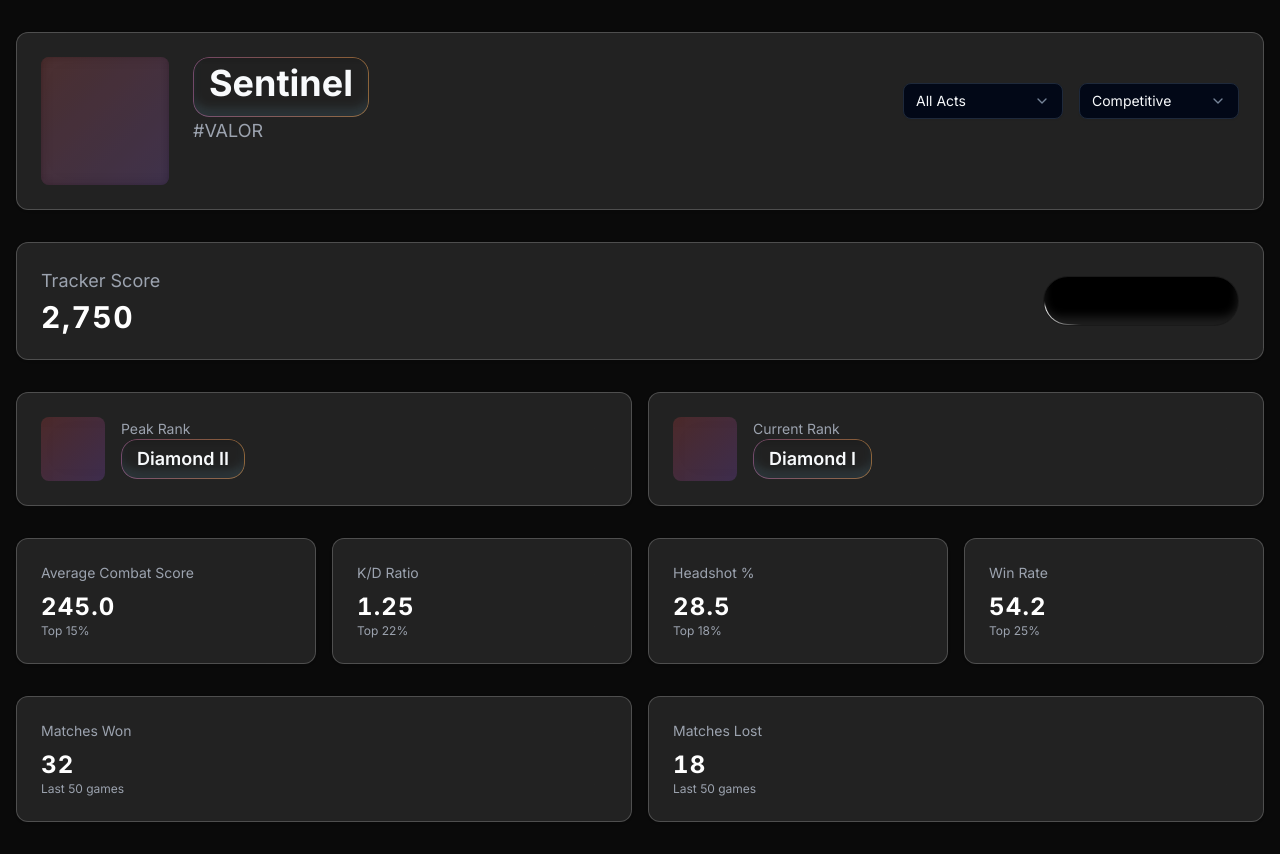
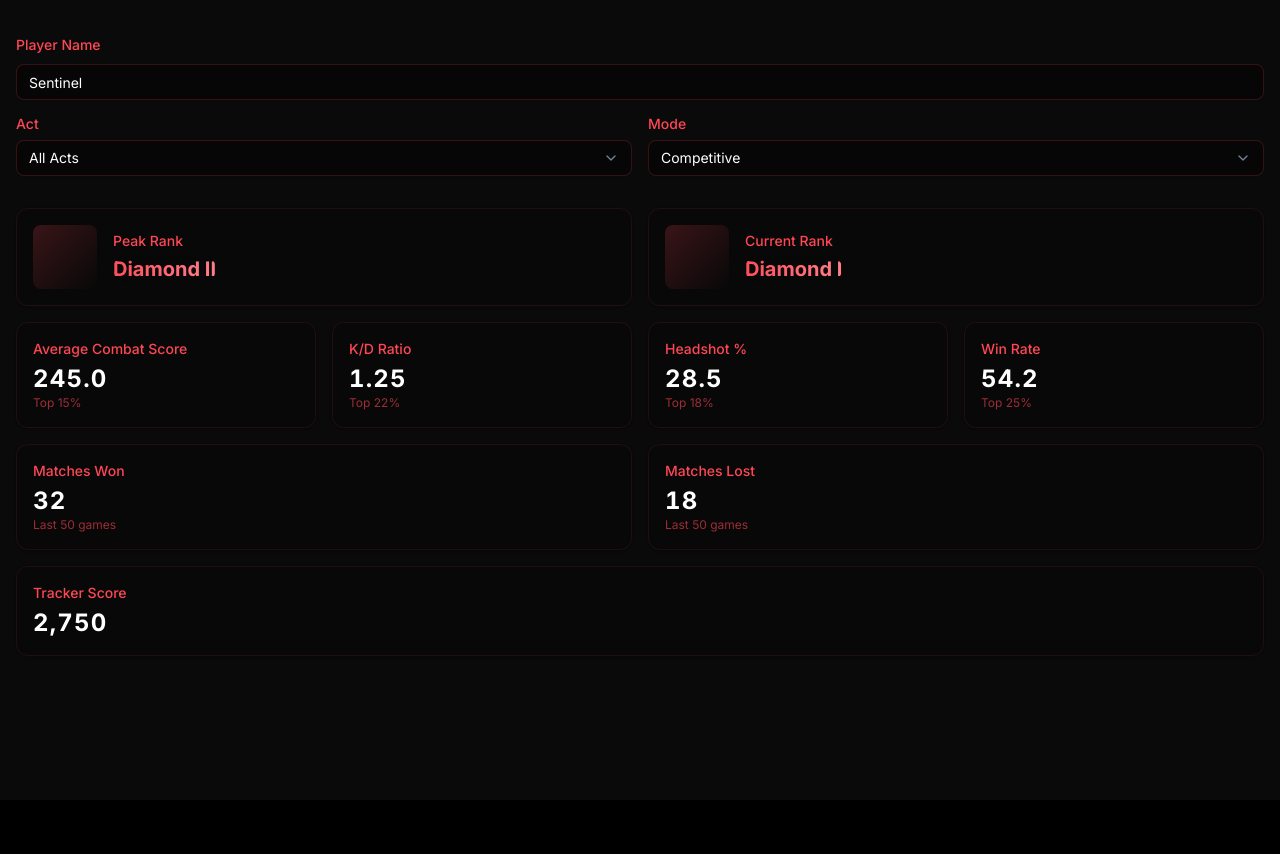
Before and after one commit to braac/nexus, a Next.js app: page /valorant/stats in a window 1280 px wide. After the commit the page ends 800 px from the top, so only its background shows below. Built offline with nearby package versions, Linux system fonts and the light colour scheme.

Commit message:
update valorant stats page

```diff
--- a/components/valorant/ValorantStats.tsx
+++ b/components/valorant/ValorantStats.tsx
@@ -2,121 +2,116 @@ import { Card, CardContent } from "@/components/ui/card";
 import {
   Select,
   SelectContent,
+  SelectGroup,
   SelectItem,
   SelectTrigger,
   SelectValue,
 } from "@/components/ui/select";
-import AnimatedGradientText from "@/components/ui/animated-gradient-text";
+import { GradientText } from "@/components/ui/gradient-text";
 import NumberTicker from "@/components/ui/number-ticker";
-import ShimmerButton from "@/components/ui/shimmer-button";
+import { Input } from "@/components/ui/input";
+import { Label } from "@/components/ui/label";
 
 export default function ValorantStats() {
   return (
-    <div className="min-h-screen relative overflow-hidden">
-      {/* Background animations - similar to homepage */}
-      <div className="fixed inset-0 -z-10">
-        <div className="absolute inset-0 animate-gradient bg-gradient-dark" />
-        <div
-          className="absolute inset-0 animate-gradient opacity-30 bg-[radial-gradient(circle_at_50%_50%,rgba(75,75,75,0.3),transparent_70%)]"
-          style={{ animationDelay: '-5s' }}
-        />
-        <div
-          className="absolute inset-0 animate-gradient opacity-20 bg-[radial-gradient(circle_at_0%_0%,rgba(100,100,100,0.2),transparent_50%)]"
-          style={{ animationDelay: '-10s' }}
-        />
-      </div>
+    <main className="flex min-h-screen flex-col relative overflow-hidden">
+      {/* Background with multiple gradient layers */}
+      <div className="relative flex place-items-center before:absolute before:h-[300px] before:w-[480px] before:-translate-x-1/2 before:rounded-full before:bg-gradient-radial before:from-red-600 before:to-transparent before:blur-2xl before:content-[''] after:absolute after:-z-20 after:h-[180px] after:w-[240px] after:translate-x-1/3 after:bg-gradient-conic after:from-red-900 after:via-red-700 after:blur-2xl after:content-[''] before:dark:bg-gradient-to-br before:dark:from-transparent before:dark:to-red-700 before:dark:opacity-10 after:dark:from-red-900 after:dark:via-[#ff4655] after:dark:opacity-40 before:lg:h-[360px] z-[-1]" />
+
+      <div className="fixed inset-0 -z-10 bg-gradient-to-b from-[#1a0000] via-black to-black opacity-90" />
 
       <div className="container mx-auto px-4 py-8">
-        {/* Profile Card */}
-        <Card className="mb-8 bg-white/10 backdrop-blur-xl border-white/20 overflow-hidden">
-          <CardContent className="p-6">
-            <div className="flex items-start gap-6">
-              {/* Player Card */}
-              <div className="relative size-32 rounded-lg bg-gradient-to-br from-red-500/20 to-purple-500/20 backdrop-blur-sm">
-                <div className="absolute inset-0 bg-black/20 rounded-lg" />
-              </div>
+        {/* Controls Section */}
+        <div className="mb-8 flex flex-col gap-4">
+          {/* Player Name Input */}
+          <div className="space-y-2">
+            <Label htmlFor="playerName" className="text-[#ff4655]">Player Name</Label>
+            <Input
+              id="playerName"
+              placeholder="Enter player name"
+              className="bg-black/40 border-[#ff4655]/20 text-white placeholder:text-[#ff4655]/40
+                focus-visible:border-[#ff4655]/50 focus-visible:ring-[#ff4655]/20"
+              defaultValue="Sentinel"
+            />
+          </div>
 
-              {/* Profile Info */}
-              <div className="flex-1">
-                <div className="flex items-center justify-between">
-                  <div>
-                    <AnimatedGradientText>
-                      <h1 className="text-4xl font-bold mb-2">Sentinel</h1>
-                    </AnimatedGradientText>
-                    <p className="text-gray-400 text-lg">#VALOR</p>
-                  </div>
+          {/* Filters Row */}
+          <div className="flex gap-4">
+            <div className="flex-1">
+              <Label htmlFor="act" className="text-[#ff4655] block mb-2">Act</Label>
+              <Select defaultValue="all">
+                <SelectTrigger
+                  id="act"
+                  className="w-full bg-black/40 border-[#ff4655]/20 text-white
+                    focus:border-[#ff4655]/50 focus:ring-[#ff4655]/20"
+                >
+                  <SelectValue placeholder="Select act" />
+                </SelectTrigger>
+                <SelectContent className="bg-[#0F1923] border-[#ff4655]/20">
+                  <SelectGroup>
+                    <SelectItem value="all" className="text-white focus:bg-[#ff4655]/20 focus:text-white">All Acts</SelectItem>
+                    <SelectItem value="current" className="text-white focus:bg-[#ff4655]/20 focus:text-white">Episode 7 Act 3</SelectItem>
+                    <SelectItem value="previous" className="text-white focus:bg-[#ff4655]/20 focus:text-white">Episode 7 Act 2</SelectItem>
+                  </SelectGroup>
+                </SelectContent>
+              </Select>
+            </div>
 
-                  {/* Filters */}
-                  <div className="flex gap-4">
-                    <Select defaultValue="all">
-                      <SelectTrigger className="w-40">
-                        <SelectValue placeholder="Select act" />
-                      </SelectTrigger>
-                      <SelectContent>
-                        <SelectItem value="all">All Acts</SelectItem>
-                        <SelectItem value="current">Episode 7 Act 3</SelectItem>
-                        <SelectItem value="previous">Episode 7 Act 2</SelectItem>
-                      </SelectContent>
-                    </Select>
-
-                    <Select defaultValue="comp">
-                      <SelectTrigger className="w-40">
-                        <SelectValue placeholder="Select mode" />
-                      </SelectTrigger>
-                      <SelectContent>
-                        <SelectItem value="comp">Competitive</SelectItem>
-                        <SelectItem value="unrated">Unrated</SelectItem>
-                        <SelectItem value="spike">Spike Rush</SelectItem>
-                      </SelectContent>
-                    </Select>
-                  </div>
-                </div>
-              </div>
+            <div className="flex-1">
+              <Label htmlFor="mode" className="text-[#ff4655] block mb-2">Mode</Label>
+              <Select defaultValue="comp">
+                <SelectTrigger
+                  id="mode"
+                  className="w-full bg-black/40 border-[#ff4655]/20 text-white
+                    focus:border-[#ff4655]/50 focus:ring-[#ff4655]/20"
+                >
+                  <SelectValue placeholder="Select mode" />
+                </SelectTrigger>
+                <SelectContent className="bg-[#0F1923] border-[#ff4655]/20">
+                  <SelectGroup>
+                    <SelectItem value="comp" className="text-white focus:bg-[#ff4655]/20 focus:text-white">Competitive</SelectItem>
+                    <SelectItem value="unrated" className="text-white focus:bg-[#ff4655]/20 focus:text-white">Unrated</SelectItem>
+                    <SelectItem value="spike" className="text-white focus:bg-[#ff4655]/20 focus:text-white">Spike Rush</SelectItem>
+                  </SelectGroup>
+                </SelectContent>
+              </Select>
             </div>
-          </CardContent>
-        </Card>
-
-        {/* Tracker Score */}
-        <Card className="mb-8 bg-white/10 backdrop-blur-xl border-white/20">
-          <CardContent className="p-6">
-            <div className="flex items-center justify-between">
-              <div>
-                <h2 className="text-lg text-gray-400 mb-1">Tracker Score</h2>
-                <div className="text-3xl font-bold">
-                  <NumberTicker value={2750} />
-                </div>
-              </div>
-              <ShimmerButton className="bg-red-500/10">
-                View Detailed Stats
-              </ShimmerButton>
-            </div>
-          </CardContent>
-        </Card>
+          </div>
+        </div>
 
         {/* Rank Display */}
-        <div className="mb-8 grid grid-cols-2 gap-4">
-          <Card className="bg-white/10 backdrop-blur-xl border-white/20">
-            <CardContent className="p-6">
+        <div className="grid grid-cols-2 gap-4 mb-4">
+          <Card className="bg-black/20 border-[#ff4655]/10">
+            <CardContent className="p-4">
               <div className="flex items-center gap-4">
-                <div className="h-16 w-16 rounded-lg bg-gradient-to-br from-red-500/20 to-purple-500/20" />
+                <div className="h-16 w-16 rounded-lg bg-gradient-to-br from-[#ff4655]/20 to-transparent" />
                 <div>
-                  <h3 className="text-sm text-gray-400">Peak Rank</h3>
-                  <AnimatedGradientText>
-                    <span className="text-lg font-semibold">Diamond II</span>
-                  </AnimatedGradientText>
+                  <h3 className="text-sm text-[#ff4655] font-medium mb-1">Peak Rank</h3>
+                  <GradientText
+                    colors={["#ff4655", "#ff8f98", "#ff4655"]}
+                    animationSpeed={3}
+                    className="text-xl font-bold"
+                  >
+                    Diamond II
+                  </GradientText>
                 </div>
               </div>
             </CardContent>
           </Card>
-          <Card className="bg-white/10 backdrop-blur-xl border-white/20">
-            <CardContent className="p-6">
+
+          <Card className="bg-black/20 border-[#ff4655]/10">
+            <CardContent className="p-4">
               <div className="flex items-center gap-4">
-                <div className="h-16 w-16 rounded-lg bg-gradient-to-br from-red-500/20 to-purple-500/20" />
+                <div className="h-16 w-16 rounded-lg bg-gradient-to-br from-[#ff4655]/20 to-transparent" />
                 <div>
-                  <h3 className="text-sm text-gray-400">Current Rank</h3>
-                  <AnimatedGradientText>
-                    <span className="text-lg font-semibold">Diamond I</span>
-                  </AnimatedGradientText>
+                  <h3 className="text-sm text-[#ff4655] font-medium mb-1">Current Rank</h3>
+                  <GradientText
+                    colors={["#ff4655", "#ff8f98", "#ff4655"]}
+                    animationSpeed={3}
+                    className="text-xl font-bold"
+                  >
+                    Diamond I
+                  </GradientText>
                 </div>
               </div>
             </CardContent>
@@ -124,46 +119,77 @@ export default function ValorantStats() {
         </div>
 
         {/* Stats Grid */}
-        <div className="mb-8 grid grid-cols-4 gap-4">
-          {['Average Combat Score', 'K/D Ratio', 'Headshot %', 'Win Rate'].map((stat, index) => (
-            <Card key={stat} className="bg-white/10 backdrop-blur-xl border-white/20">
-              <CardContent className="p-6">
-                <h3 className="mb-2 text-sm text-gray-400">{stat}</h3>
+        <div className="grid grid-cols-4 gap-4 mb-4">
+          {[
+            {
+              label: 'Average Combat Score',
+              value: 245.0,
+              percentile: 15
+            },
+            {
+              label: 'K/D Ratio',
+              value: 1.25,
+              percentile: 22
+            },
+            {
+              label: 'Headshot %',
+              value: 28.5,
+              percentile: 18
+            },
+            {
+              label: 'Win Rate',
+              value: 54.2,
+              percentile: 25
+            }
+          ].map((stat, index) => (
+            <Card key={stat.label} className="bg-black/20 border-[#ff4655]/10">
+              <CardContent className="p-4">
+                <h3 className="text-sm text-[#ff4655] font-medium mb-1">{stat.label}</h3>
                 <div className="text-2xl font-bold text-white">
                   <NumberTicker
-                    value={[245, 1.25, 28.5, 54.2][index]}
+                    value={stat.value}
                     decimalPlaces={index === 1 ? 2 : 1}
                   />
                 </div>
-                <p className="text-xs text-gray-400">Top {[15, 22, 18, 25][index]}%</p>
+                <p className="text-xs text-[#ff4655]/60">Top {stat.percentile}%</p>
               </CardContent>
             </Card>
           ))}
         </div>
 
         {/* Win/Loss Display */}
-        <div className="grid grid-cols-2 gap-4">
-          <Card className="bg-white/10 backdrop-blur-xl border-white/20">
-            <CardContent className="p-6">
-              <h3 className="mb-2 text-sm text-gray-400">Matches Won</h3>
+        <div className="grid grid-cols-2 gap-4 mb-4">
+          <Card className="bg-black/20 border-[#ff4655]/10">
+            <CardContent className="p-4">
+              <h3 className="text-sm text-[#ff4655] font-medium mb-1">Matches Won</h3>
               <div className="text-2xl font-bold text-white">
                 <NumberTicker value={32} />
               </div>
-              <p className="text-xs text-gray-400">Last 50 games</p>
+              <p className="text-xs text-[#ff4655]/60">Last 50 games</p>
             </CardContent>
           </Card>
 
-          <Card className="bg-white/10 backdrop-blur-xl border-white/20">
-            <CardContent className="p-6">
-              <h3 className="mb-2 text-sm text-gray-400">Matches Lost</h3>
+          <Card className="bg-black/20 border-[#ff4655]/10">
+            <CardContent className="p-4">
+              <h3 className="text-sm text-[#ff4655] font-medium mb-1">Matches Lost</h3>
               <div className="text-2xl font-bold text-white">
                 <NumberTicker value={18} />
               </div>
-              <p className="text-xs text-gray-400">Last 50 games</p>
+              <p className="text-xs text-[#ff4655]/60">Last 50 games</p>
             </CardContent>
           </Card>
         </div>
+
+        {/* Tracker Score */}
+        <Card className="bg-black/20 border-[#ff4655]/10">
+          <CardContent className="p-4">
+            <h2 className="text-sm text-[#ff4655] font-medium mb-1">Tracker Score</h2>
+            <div className="text-2xl font-bold text-white">
+              <NumberTicker value={2750} />
+            </div>
+          </CardContent>
+        </Card>
       </div>
-    </div>
+    </main>
   );
 }
```
